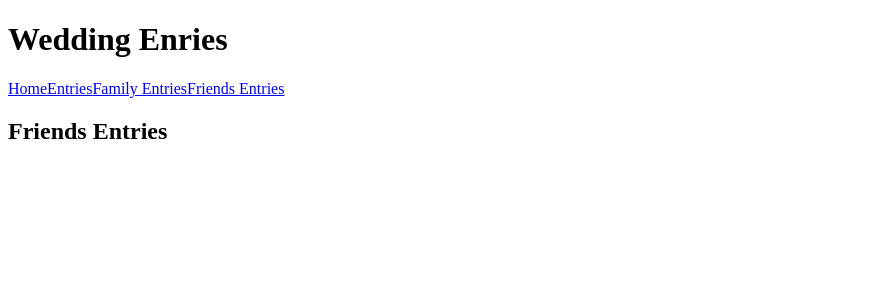
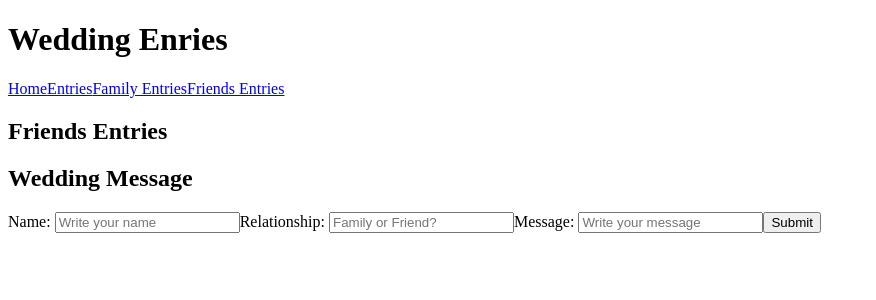
Before and after one commit to MohammedG91/week7-assignment, a React (Vite) app in the folder client/: page /FriendsEntry in a window 1280 px wide. Shown: the top 300 px of the page, without its empty margins (0-876 px from the left). Built offline with nearby package versions, Linux system fonts and the light colour scheme.

Commit message:
created form and event handler

```diff
--- a/client/src/App.jsx
+++ b/client/src/App.jsx
@@ -3,6 +3,7 @@ import Header from "./components/Header";
 import Entries from "./components/Entries";
 import FamilyEntry from "./components/FamilyEntry";
 import FriendsEntry from "./components/FriendsEntry";
+import Form from "./components/Form";
 
 export default function App() {
   return (
@@ -13,6 +14,7 @@ export default function App() {
         <Route element={<FamilyEntry />} path={"/FamilyEntry"} />
         <Route element={<FriendsEntry />} path={"/FriendsEntry"} />
       </Routes>
+      <Form />
     </>
   );
 }
--- a/client/src/components/Form.jsx
+++ b/client/src/components/Form.jsx
@@ -1,7 +1,84 @@
+import { useState } from "react";
+
 export default function Form() {
+  const [formValues, setFormValues] = useState({
+    name: "",
+    relationship: "",
+    message: "",
+  });
+
+  function handleChangeFormValues(event) {
+    setFormValues({
+      ...formValues,
+      [event.target.name]: event.target.value,
+    });
+  }
+
+  function handleSubmit(event) {
+    event.preventDefault();
+    fetch("http://localhost:8080/new-data", {
+      method: "POST",
+      headers: {
+        "content-type": "application/json",
+      },
+      body: JSON.stringify({
+        name: formValues.name,
+        relationship: formValues.relationship,
+        message: formValues.message,
+      }),
+    });
+  }
+
   return (
     <>
-      <h2>Form</h2>
+      <h2>Wedding Message</h2>
+      <form onSubmit={handleSubmit}>
+        <label htmlFor="name">Name: </label>
+        <input
+          type="text"
+          id="name"
+          name="name"
+          placeholder="Write your name"
+          required
+          onChange={handleChangeFormValues}
+          value={formValues.name}
+        />
+        <label htmlFor="relationship">Relationship: </label>
+        <input
+          type="text"
+          id="relationship"
+          name="relationship"
+          placeholder="Family or Friend?"
+          required
+          onChange={handleChangeFormValues}
+          value={formValues.relationship}
+        />
+        <label htmlFor="message">Message: </label>
+        <input
+          type="text"
+          id="message"
+          name="message"
+          placeholder="Write your message"
+          required
+          onChange={handleChangeFormValues}
+          value={formValues.message}
+        />
+        <button type="submit">Submit</button>
+      </form>
     </>
   );
 }
+
+// function handleSubmitUsername(event) {
+//   event.preventDefault();
+//   let formData = { username: username };
+//   fetch("http://localhost:8080/newuser", {
+//     method: "POST",
+//     headers: {
+//       "Content-Type": "application/json",
+//     },
+//     body: JSON.stringify({ formData }),
+//   });
+//   console.log("Submitted data: ", formData);
+//   setUsername("");
+// }
```
